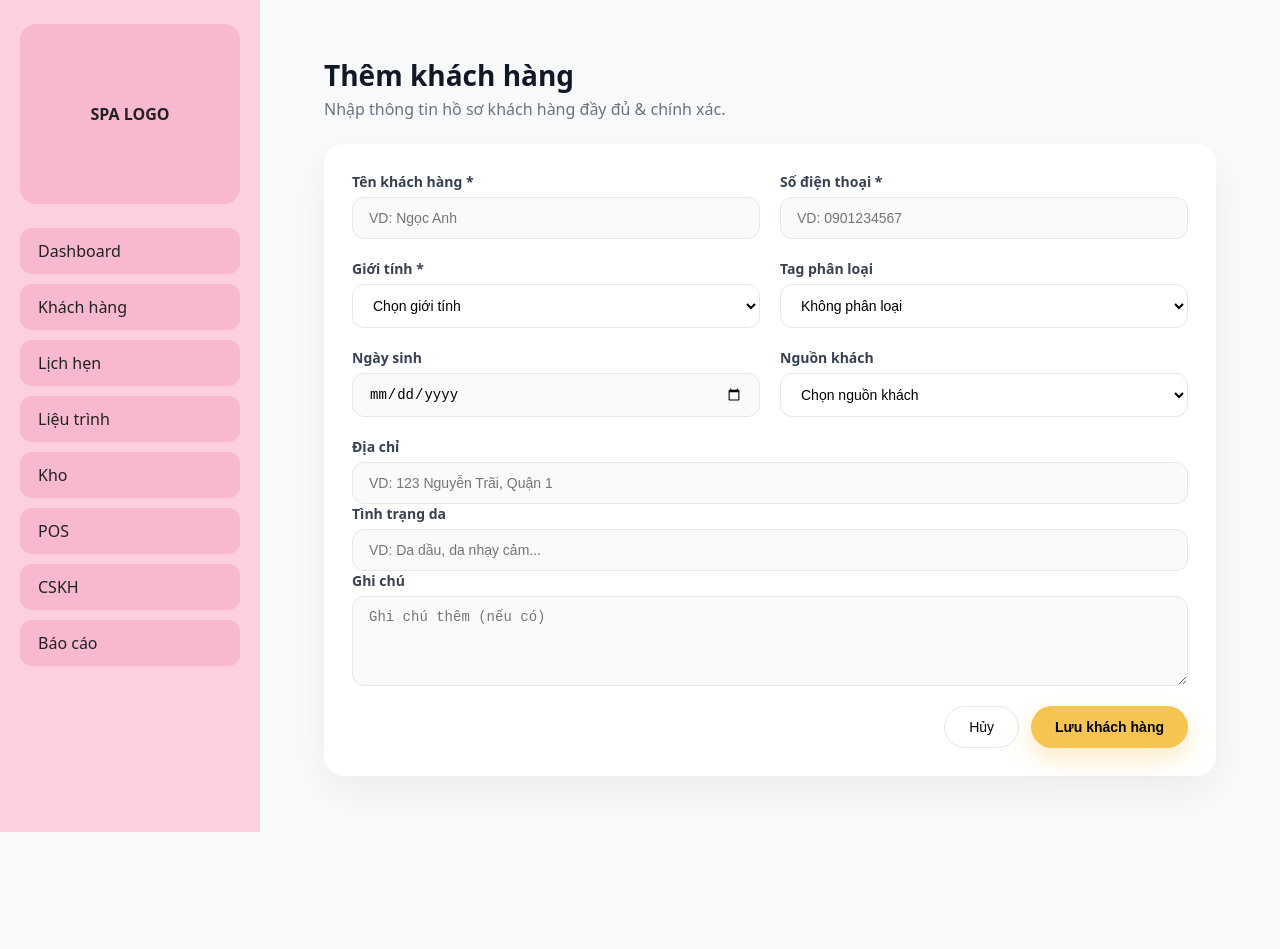
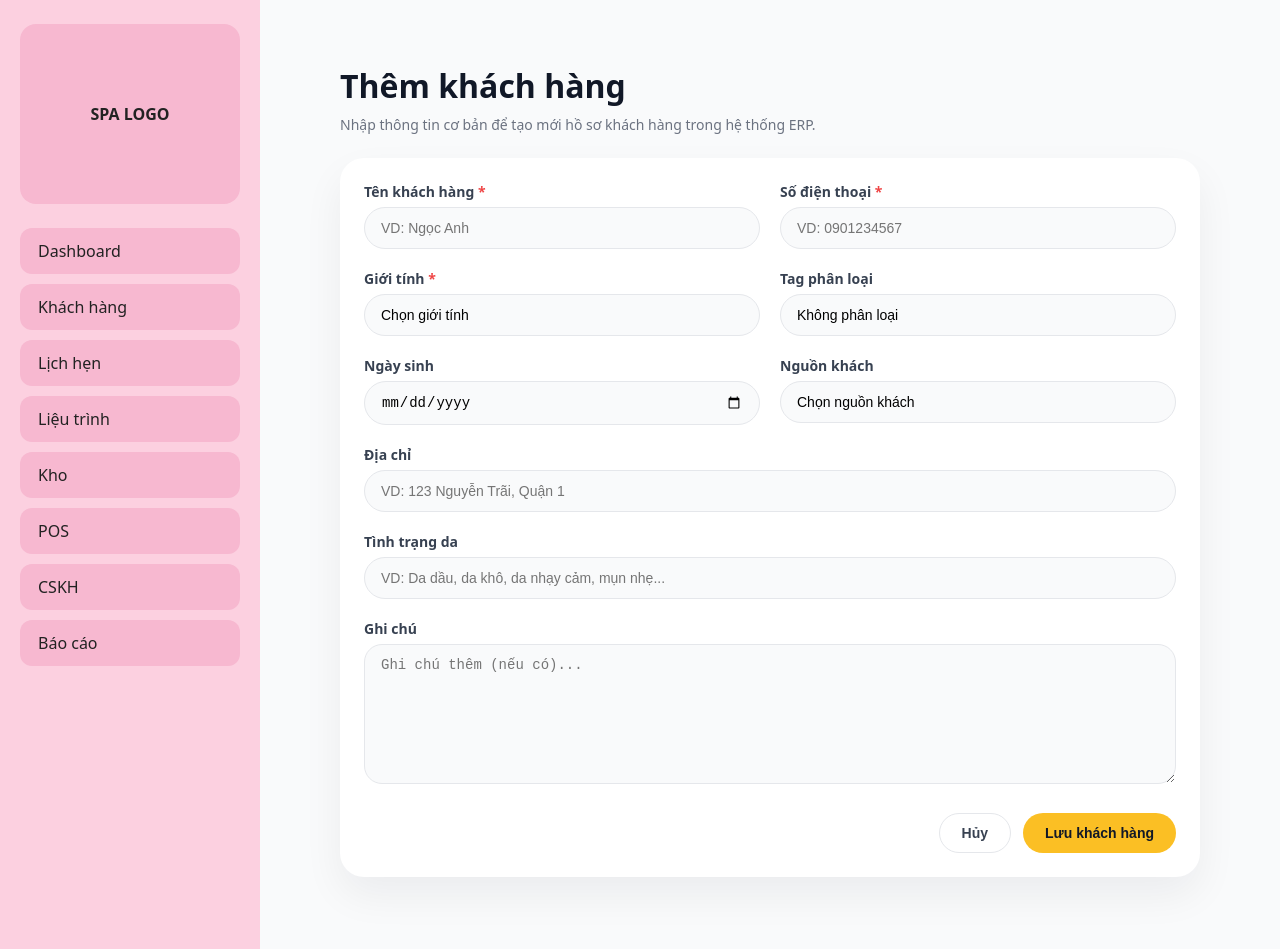
Before and after one commit to conlele0201/erp-spa, a Next.js app: page /khach-hang/them in a window 1280 px wide. Before the commit the page ends 832 px from the top, so only its background shows below. Built offline with nearby package versions, Linux system fonts and the light colour scheme; no server answers.

Commit message:
Update them.js

```diff
--- a/pages/khach-hang/them.js
+++ b/pages/khach-hang/them.js
@@ -2,245 +2,332 @@
 
 import { useState } from "react";
 import { useRouter } from "next/router";
+import { supabase } from "../../lib/supabaseClient"; // ĐÚNG đường dẫn: /lib/supabaseClient.js
 
-export default function ThemKhachHang() {
+export default function ThemKhachHangPage() {
   const router = useRouter();
 
-  const [form, setForm] = useState({
-    name: "",
-    phone: "",
-    gender: "",
-    tag: "",
-    birthday: "",
-    address: "",
-    source: "",
-    skin_condition: "",
-    notes: "",
-  });
+  const [name, setName] = useState("");
+  const [phone, setPhone] = useState("");
+  const [gender, setGender] = useState("");
+  const [tag, setTag] = useState("Không phân loại");
+  const [birthday, setBirthday] = useState("");
+  const [source, setSource] = useState("");
+  const [address, setAddress] = useState("");
+  const [skinCondition, setSkinCondition] = useState("");
+  const [notes, setNotes] = useState("");
+  const [loading, setLoading] = useState(false);
 
-  const updateField = (field, value) => {
-    setForm({ ...form, [field]: value });
+  const validate = () => {
+    if (!name.trim()) {
+      alert("Vui lòng nhập tên khách hàng.");
+      return false;
+    }
+
+    const nameParts = name.trim().split(" ");
+    if (nameParts.length < 2) {
+      alert("Tên khách hàng phải là họ và tên (ít nhất 2 từ).");
+      return false;
+    }
+
+    if (!phone.trim()) {
+      alert("Vui lòng nhập số điện thoại.");
+      return false;
+    }
+
+    const phoneDigits = phone.trim();
+    if (!/^\d{9,11}$/.test(phoneDigits)) {
+      alert("Số điện thoại phải là 9–11 chữ số.");
+      return false;
+    }
+
+    if (!gender) {
+      alert("Vui lòng chọn giới tính.");
+      return false;
+    }
+
+    return true;
   };
 
-  const handleSave = () => {
-    alert("Mock layout – chưa nối Supabase. Anh duyệt layout trước.");
+  const handleSubmit = async (e) => {
+    e.preventDefault();
+    if (!validate()) return;
+
+    try {
+      setLoading(true);
+
+      const payload = {
+        name: name.trim(),
+        phone: phone.trim(),
+        gender,
+        tag,
+        birthday: birthday || null, // Supabase cột date, để null nếu không chọn
+        address: address.trim() || null,
+        source: source || null,
+        skin_condition: skinCondition.trim() || null,
+        notes: notes.trim() || null,
+      };
+
+      const { error } = await supabase.from("customers").insert([payload]);
+
+      if (error) {
+        console.error("Supabase insert error:", error);
+        alert("Có lỗi xảy ra khi lưu khách hàng. Vui lòng thử lại.");
+        return;
+      }
+
+      alert("Lưu khách hàng thành công.");
+      router.push("/khach-hang");
+    } catch (err) {
+      console.error("Unexpected error:", err);
+      alert("Có lỗi xảy ra. Vui lòng thử lại.");
+    } finally {
+      setLoading(false);
+    }
+  };
+
+  const handleCancel = () => {
+    router.push("/khach-hang");
   };
 
   return (
-    <div style={wrapper}>
-      <h1 style={title}>Thêm khách hàng</h1>
-      <p style={subtitle}>Nhập thông tin hồ sơ khách hàng đầy đủ & chính xác.</p>
+    <div style={{ padding: "32px 40px 40px 40px" }}>
+      {/* Tiêu đề */}
+      <h1
+        style={{
+          fontSize: 32,
+          fontWeight: 700,
+          marginBottom: 8,
+        }}
+      >
+        Thêm khách hàng
+      </h1>
+      <p
+        style={{
+          marginBottom: 24,
+          color: "#6b7280",
+          fontSize: 14,
+        }}
+      >
+        Nhập thông tin cơ bản để tạo mới hồ sơ khách hàng trong hệ thống ERP.
+      </p>
 
-      <div style={card}>
-        <div style={grid2}>
-
-          {/* Tên khách */}
-          <div style={fieldBox}>
-            <label style={label}>Tên khách hàng *</label>
+      {/* Card form */}
+      <form
+        onSubmit={handleSubmit}
+        style={{
+          background: "#ffffff",
+          borderRadius: 24,
+          padding: 24,
+          boxShadow: "0 18px 40px rgba(15,23,42,0.06)",
+          maxWidth: 1200,
+        }}
+      >
+        {/* Hàng 1: Tên + SĐT */}
+        <div style={{ display: "flex", gap: 20, marginBottom: 20 }}>
+          <div style={{ flex: 1 }}>
+            <label style={labelStyle}>
+              Tên khách hàng <span style={{ color: "#ef4444" }}>*</span>
+            </label>
             <input
-              style={input}
-              value={form.name}
-              onChange={(e) => updateField("name", e.target.value)}
+              style={inputStyle}
               placeholder="VD: Ngọc Anh"
+              value={name}
+              onChange={(e) => setName(e.target.value)}
             />
           </div>
-
-          {/* Số điện thoại */}
-          <div style={fieldBox}>
-            <label style={label}>Số điện thoại *</label>
+          <div style={{ flex: 1 }}>
+            <label style={labelStyle}>
+              Số điện thoại <span style={{ color: "#ef4444" }}>*</span>
+            </label>
             <input
-              style={input}
-              type="tel"
-              pattern="[0-9]*"
-              value={form.phone}
+              style={inputStyle}
+              placeholder="VD: 0901234567"
+              inputMode="numeric"
+              value={phone}
               onChange={(e) =>
-                updateField("phone", e.target.value.replace(/\D/g, ""))
+                setPhone(e.target.value.replace(/\D/g, "")) // chỉ cho nhập số
               }
-              placeholder="VD: 0901234567"
             />
           </div>
+        </div>
 
-          {/* Giới tính */}
-          <div style={fieldBox}>
-            <label style={label}>Giới tính *</label>
+        {/* Hàng 2: Giới tính + Tag */}
+        <div style={{ display: "flex", gap: 20, marginBottom: 20 }}>
+          <div style={{ flex: 1 }}>
+            <label style={labelStyle}>
+              Giới tính <span style={{ color: "#ef4444" }}>*</span>
+            </label>
             <select
-              style={select}
-              value={form.gender}
-              onChange={(e) => updateField("gender", e.target.value)}
+              style={selectStyle}
+              value={gender}
+              onChange={(e) => setGender(e.target.value)}
             >
               <option value="">Chọn giới tính</option>
               <option value="Nữ">Nữ</option>
               <option value="Nam">Nam</option>
+              <option value="Khác">Khác</option>
             </select>
           </div>
-
-          {/* Tag phân loại */}
-          <div style={fieldBox}>
-            <label style={label}>Tag phân loại</label>
+          <div style={{ flex: 1 }}>
+            <label style={labelStyle}>Tag phân loại</label>
             <select
-              style={select}
-              value={form.tag}
-              onChange={(e) => updateField("tag", e.target.value)}
+              style={selectStyle}
+              value={tag}
+              onChange={(e) => setTag(e.target.value)}
             >
-              <option value="">Không phân loại</option>
-              <option value="VIP">VIP</option>
+              <option value="Không phân loại">Không phân loại</option>
               <option value="Khách mới">Khách mới</option>
               <option value="Khách quen">Khách quen</option>
+              <option value="VIP">VIP</option>
               <option value="Khách tiềm năng">Khách tiềm năng</option>
             </select>
           </div>
+        </div>
 
-          {/* Ngày sinh */}
-          <div style={fieldBox}>
-            <label style={label}>Ngày sinh</label>
+        {/* Hàng 3: Ngày sinh + Nguồn khách */}
+        <div style={{ display: "flex", gap: 20, marginBottom: 20 }}>
+          <div style={{ flex: 1 }}>
+            <label style={labelStyle}>Ngày sinh</label>
             <input
-              style={input}
+              style={inputStyle}
               type="date"
-              value={form.birthday}
-              onChange={(e) => updateField("birthday", e.target.value)}
+              value={birthday}
+              onChange={(e) => setBirthday(e.target.value)}
             />
           </div>
-
-          {/* Nguồn khách */}
-          <div style={fieldBox}>
-            <label style={label}>Nguồn khách</label>
+          <div style={{ flex: 1 }}>
+            <label style={labelStyle}>Nguồn khách</label>
             <select
-              style={select}
-              value={form.source}
-              onChange={(e) => updateField("source", e.target.value)}
+              style={selectStyle}
+              value={source}
+              onChange={(e) => setSource(e.target.value)}
             >
               <option value="">Chọn nguồn khách</option>
               <option value="Facebook">Facebook</option>
               <option value="TikTok">TikTok</option>
               <option value="Zalo">Zalo</option>
+              <option value="Google">Google</option>
               <option value="Đi ngang qua">Đi ngang qua</option>
               <option value="Giới thiệu">Giới thiệu</option>
+              <option value="Khác">Khác</option>
             </select>
           </div>
         </div>
 
-        {/* Địa chỉ */}
-        <div style={fieldBox}>
-          <label style={label}>Địa chỉ</label>
+        {/* Hàng 4: Địa chỉ */}
+        <div style={{ marginBottom: 20 }}>
+          <label style={labelStyle}>Địa chỉ</label>
           <input
-            style={input}
-            value={form.address}
-            onChange={(e) => updateField("address", e.target.value)}
+            style={inputStyle}
             placeholder="VD: 123 Nguyễn Trãi, Quận 1"
+            value={address}
+            onChange={(e) => setAddress(e.target.value)}
           />
         </div>
 
-        {/* Tình trạng da */}
-        <div style={fieldBox}>
-          <label style={label}>Tình trạng da</label>
+        {/* Hàng 5: Tình trạng da */}
+        <div style={{ marginBottom: 20 }}>
+          <label style={labelStyle}>Tình trạng da</label>
           <input
-            style={input}
-            value={form.skin_condition}
-            onChange={(e) => updateField("skin_condition", e.target.value)}
-            placeholder="VD: Da dầu, da nhạy cảm..."
+            style={inputStyle}
+            placeholder="VD: Da dầu, da khô, da nhạy cảm, mụn nhẹ..."
+            value={skinCondition}
+            onChange={(e) => setSkinCondition(e.target.value)}
           />
         </div>
 
-        {/* Ghi chú */}
-        <div style={fieldBox}>
-          <label style={label}>Ghi chú</label>
+        {/* Hàng 6: Ghi chú */}
+        <div style={{ marginBottom: 24 }}>
+          <label style={labelStyle}>Ghi chú</label>
           <textarea
-            style={textarea}
-            rows={4}
-            value={form.notes}
-            onChange={(e) => updateField("notes", e.target.value)}
-            placeholder="Ghi chú thêm (nếu có)"
+            style={textAreaStyle}
+            placeholder="Ghi chú thêm (nếu có)..."
+            value={notes}
+            onChange={(e) => setNotes(e.target.value)}
           />
         </div>
 
         {/* Nút */}
-        <div style={actionRow}>
-          <button style={cancelButton} onClick={() => router.push("/khach-hang")}>
+        <div
+          style={{
+            display: "flex",
+            justifyContent: "flex-end",
+            gap: 12,
+            marginTop: 8,
+          }}
+        >
+          <button
+            type="button"
+            style={buttonGhost}
+            onClick={handleCancel}
+            disabled={loading}
+          >
             Hủy
           </button>
-          <button style={saveButton} onClick={handleSave}>
-            Lưu khách hàng
+          <button type="submit" style={buttonPrimary} disabled={loading}>
+            {loading ? "Đang lưu..." : "Lưu khách hàng"}
           </button>
         </div>
-      </div>
+      </form>
     </div>
   );
 }
 
-/* =========================
-     STYLE
-========================= */
-
-const wrapper = { padding: "24px" };
-const title = { fontSize: 28, fontWeight: 700, marginBottom: 4 };
-const subtitle = { color: "#6b7280", marginBottom: 24 };
-
-const card = {
-  background: "#ffffff",
-  padding: 28,
-  borderRadius: 20,
-  boxShadow: "0 15px 40px rgba(0,0,0,0.06)",
+/* STYLE CHUẨN – TRẮNG / XÁM / VÀNG NHẠT */
+const labelStyle = {
+  display: "block",
+  marginBottom: 6,
+  fontSize: 14,
+  fontWeight: 600,
+  color: "#374151",
 };
 
-const grid2 = {
-  display: "grid",
-  gridTemplateColumns: "1fr 1fr",
-  gap: 20,
-  marginBottom: 20,
+const inputStyle = {
+  width: "100%",
+  padding: "12px 16px",
+  borderRadius: 999,
+  border: "1px solid #e5e7eb",
+  outline: "none",
+  fontSize: 14,
+  backgroundColor: "#f9fafb",
 };
 
-const fieldBox = { display: "flex", flexDirection: "column", gap: 6 };
-
-const label = { fontWeight: 600, fontSize: 14, color: "#374151" };
-
-const input = {
-  padding: "12px 16px",
-  borderRadius: 12,
-  border: "1px solid #e5e7eb",
-  background: "#f9fafb",
-  fontSize: 14,
+const selectStyle = {
+  ...inputStyle,
+  appearance: "none",
 };
 
-const select = {
+const textAreaStyle = {
+  width: "100%",
   padding: "12px 16px",
-  borderRadius: 12,
+  borderRadius: 18,
   border: "1px solid #e5e7eb",
-  background: "#ffffff",
+  outline: "none",
   fontSize: 14,
+  backgroundColor: "#f9fafb",
+  minHeight: 140,
+  resize: "vertical",
 };
 
-const textarea = {
-  padding: "12px 16px",
-  borderRadius: 12,
-  border: "1px solid #e5e7eb",
-  background: "#f9fafb",
+const buttonPrimary = {
+  padding: "11px 22px",
+  borderRadius: 999,
+  border: "none",
+  background: "#fbbf24", // vàng nhạt
+  color: "#111827",
   fontSize: 14,
+  fontWeight: 700,
+  cursor: "pointer",
 };
 
-const actionRow = {
-  display: "flex",
-  justifyContent: "flex-end",
-  gap: 12,
-  marginTop: 20,
-};
-
-const cancelButton = {
-  padding: "12px 24px",
+const buttonGhost = {
+  padding: "11px 22px",
   borderRadius: 999,
   border: "1px solid #e5e7eb",
   background: "#ffffff",
-  cursor: "pointer",
+  color: "#374151",
   fontSize: 14,
-  fontWeight: 500,
-};
-
-const saveButton = {
-  padding: "12px 24px",
-  borderRadius: 999,
-  border: "none",
-  background: "#f5c451",
   fontWeight: 600,
   cursor: "pointer",
-  fontSize: 14,
-  boxShadow: "0 10px 25px rgba(245,196,81,0.35)",
 };
```
